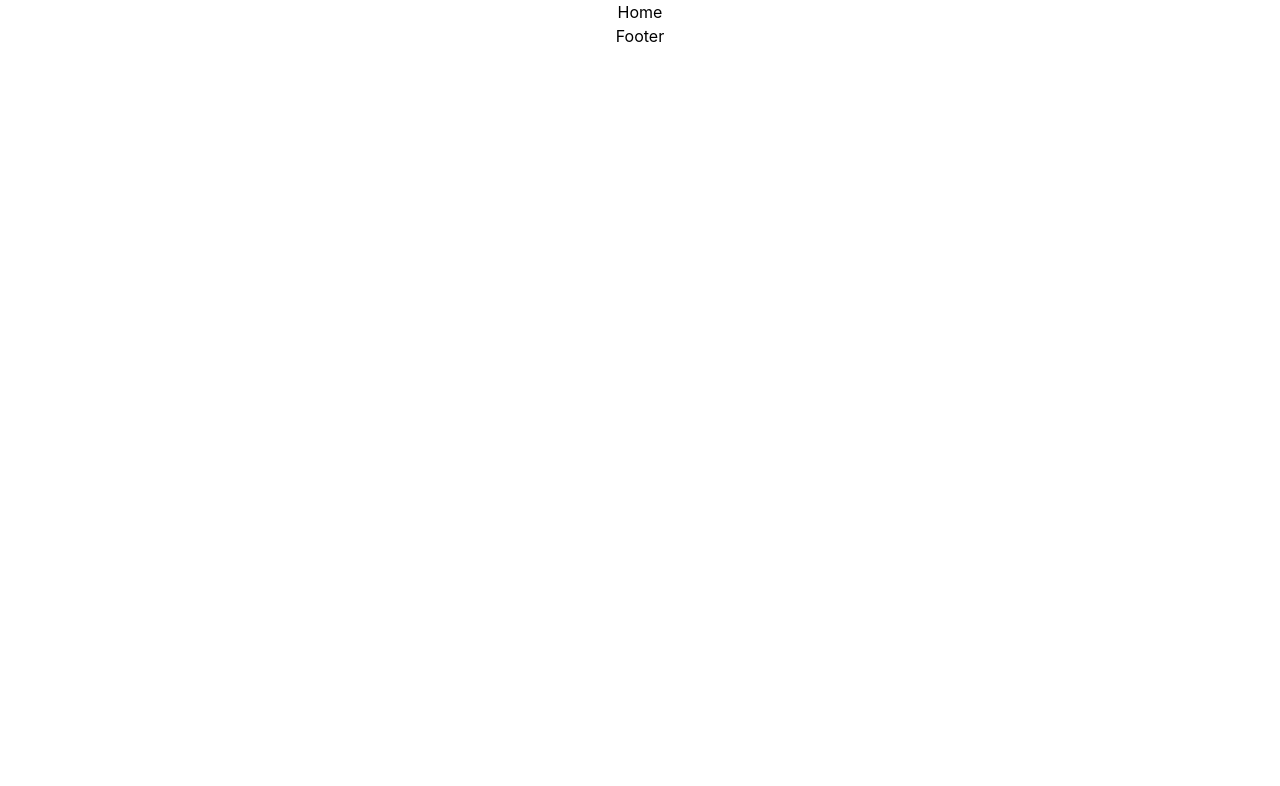
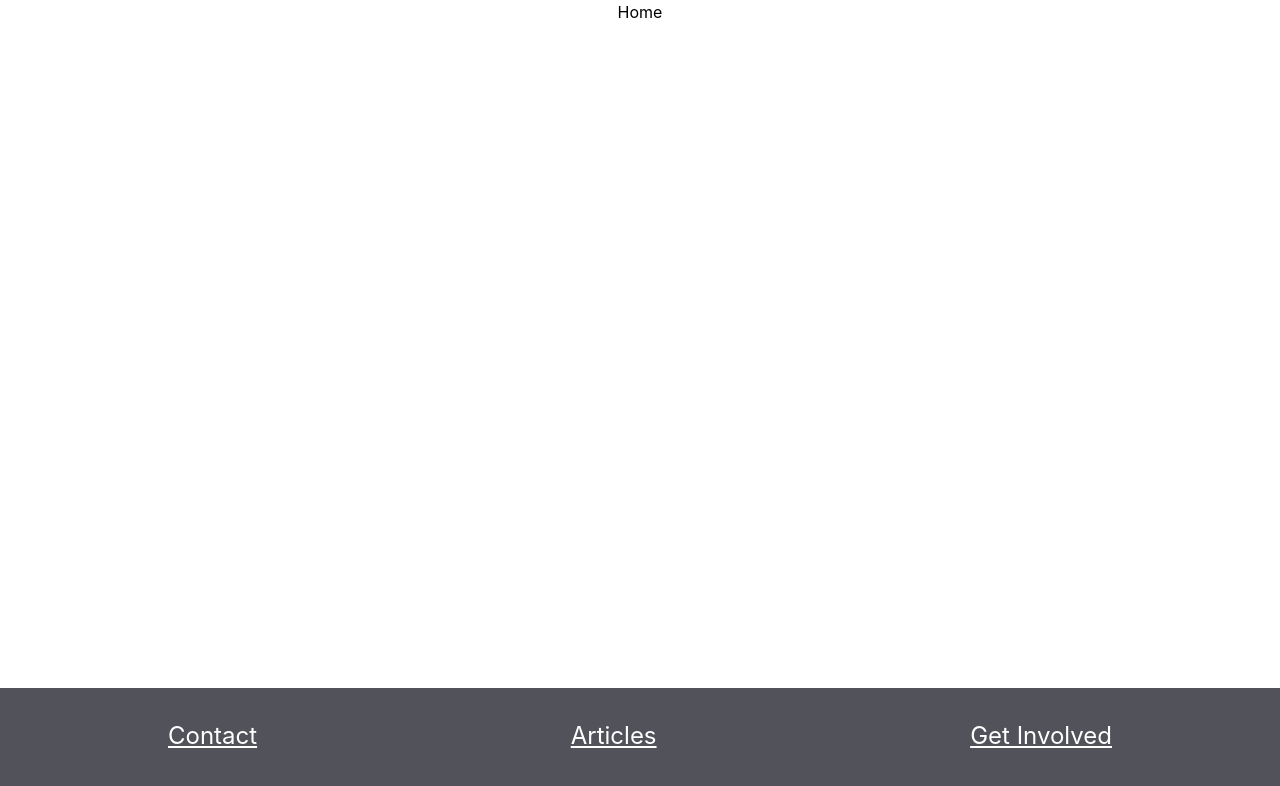
Before and after one commit to dbruner23/M6-MERN, a React (Create React App) app in the folder ui/: page / in a window 1280 px wide. Shown: the top 786 px of the page. Built offline with nearby package versions, Linux system fonts and the light colour scheme.

Commit message:
footer titles

```diff
--- a/ui/src/components/Footer/Footer.tsx
+++ b/ui/src/components/Footer/Footer.tsx
@@ -2,7 +2,25 @@
 export const Footer = () => {
     return (
       <>
-        <div>Footer</div>
+        <footer className="pt-8 fixed w-full bottom-0 left-0 pb-12 px-10 bg-zinc-600">
+            <div className="flex text-white justify-between items-center px-32">
+                <div>
+                    <h2 className="underline text-2xl">
+                        Contact
+                    </h2>
+                </div>
+                <div>
+                    <h2 className="underline text-2xl">
+                        Articles
+                    </h2>
+                </div>
+                <div>
+                    <h2 className="underline text-2xl">
+                        Get Involved
+                    </h2>
+                </div>
+            </div>
+        </footer>
       </>
     );
 };
```
